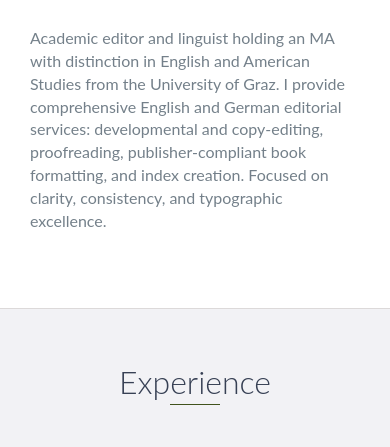
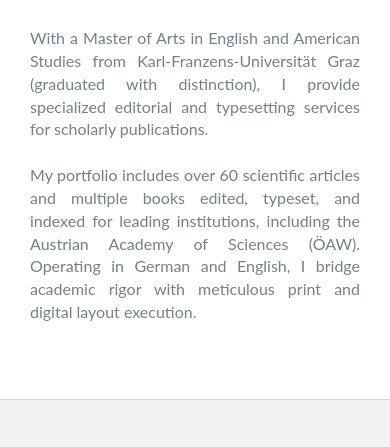
Before and after one commit to jhNsXO/hoeb, a website: page about.html in a window 390 px wide. Shown: the part 612-1059 px from the top of the page. Drawn offline with nearby package versions, Linux system fonts and the light colour scheme.

Commit message:
feat: add Sass styles and update about and index pages

```diff
--- a/about.html
+++ b/about.html
@@ -77,9 +77,17 @@
                     <br>
                     <h2 class="heading">About Me</h2>
                 </div>
-                <div class="col-md-8">
-                    <p>
-                        Academic editor and linguist holding an MA with distinction in English and American Studies from the University of Graz. I provide comprehensive English and German editorial services: developmental and copy-editing, proofreading, publisher-compliant book formatting, and index creation. Focused on clarity, consistency, and typographic excellence.
+                <div class="col-md-8" style="text-align: justify;">
+                    <p style="text-align: justify;">
+                        With a Master of Arts in English and American Studies from Karl-Franzens-Universität Graz
+                        (graduated with distinction), I provide specialized editorial and typesetting services for
+                        scholarly publications.
+                    </p>
+                    <br>
+                    <p style="text-align: justify;">
+                        My portfolio includes over 60 scientific articles and multiple books edited, typeset, and
+                        indexed for leading institutions, including the Austrian Academy of Sciences (ÖAW). Operating in
+                        German and English, I bridge academic rigor with meticulous print and digital layout execution.
                     </p>
                 </div>
             </div>
@@ -154,7 +162,7 @@
         <ul>
             <li>Critical Thinking</li>
             <li>Scheduling & Time Management</li>
-            <li>Competent & critical use of AI-Tools</li>
+            <!-- <li>Competent & critical use of AI-Tools</li> -->
         </ul>
     </div>
     <!-- End #skills -->
--- a/scss/styles.scss
+++ b/scss/styles.scss
@@ -502,6 +502,7 @@ footer {
     p {
         color: $text;
         margin: 0;
+        text-align: justify;
     }
 }
 
@@ -944,7 +945,7 @@ footer {
         text-align: center;
 
         p {
-            text-align: left;
+            text-align: justify;
         }
     }
 
```
Also changed, not shown: index.html (+5 -5 lines), css/styles.css.
